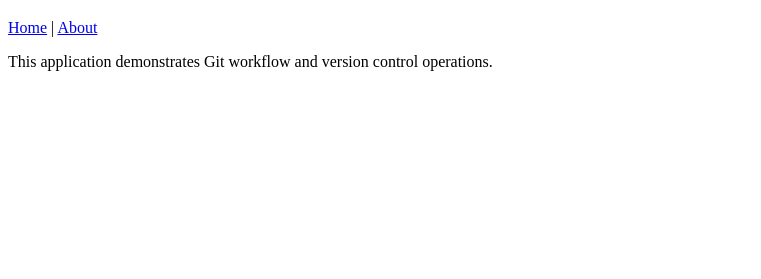
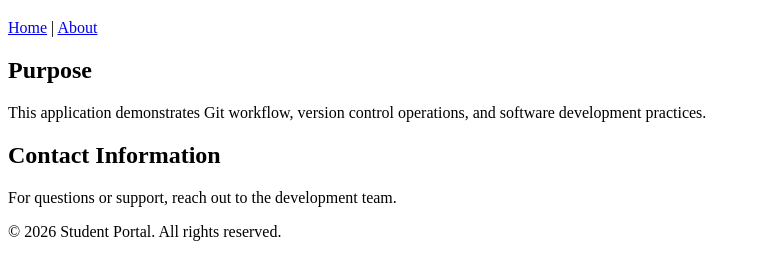
Before and after one commit to IshikaSharma04/bits-software-development, a plain HTML site: page about.html in a window 1280 px wide. Shown: the part 61-340 px from the top of the page, without its empty margins (0-761 px from the left). Drawn offline with Linux system fonts and the light colour scheme.

Commit message:
Add purpose and contact details in about.html on feature branch

```diff
--- a/about.html
+++ b/about.html
@@ -14,7 +14,17 @@
         </nav>
     </header>
     <main>
-        <p>This application demonstrates Git workflow and version control operations.</p>
+        <section>
+            <h2>Purpose</h2>
+            <p>This application demonstrates Git workflow, version control operations, and software development practices.</p>
+        </section>
+        <section>
+            <h2>Contact Information</h2>
+            <p>For questions or support, reach out to the development team.</p>
+        </section>
     </main>
+    <footer>
+        <p>&copy; 2026 Student Portal. All rights reserved.</p>
+    </footer>
 </body>
 </html>
```
